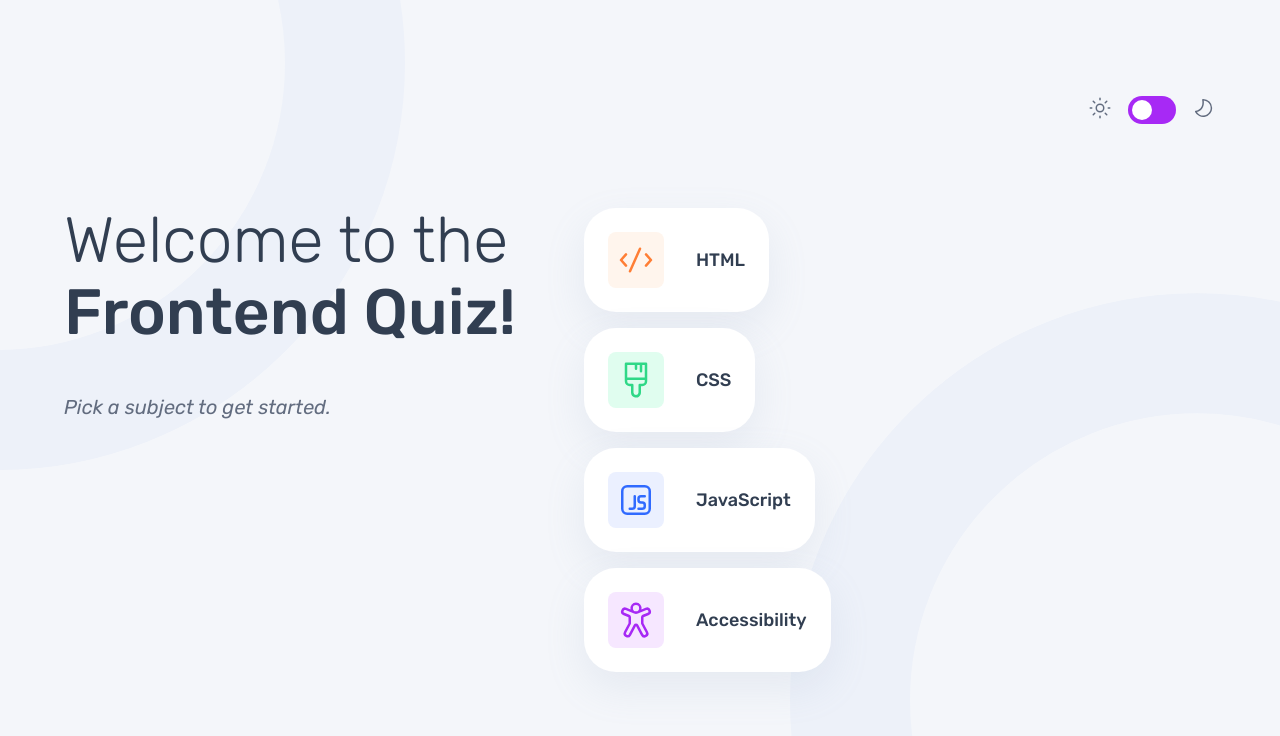
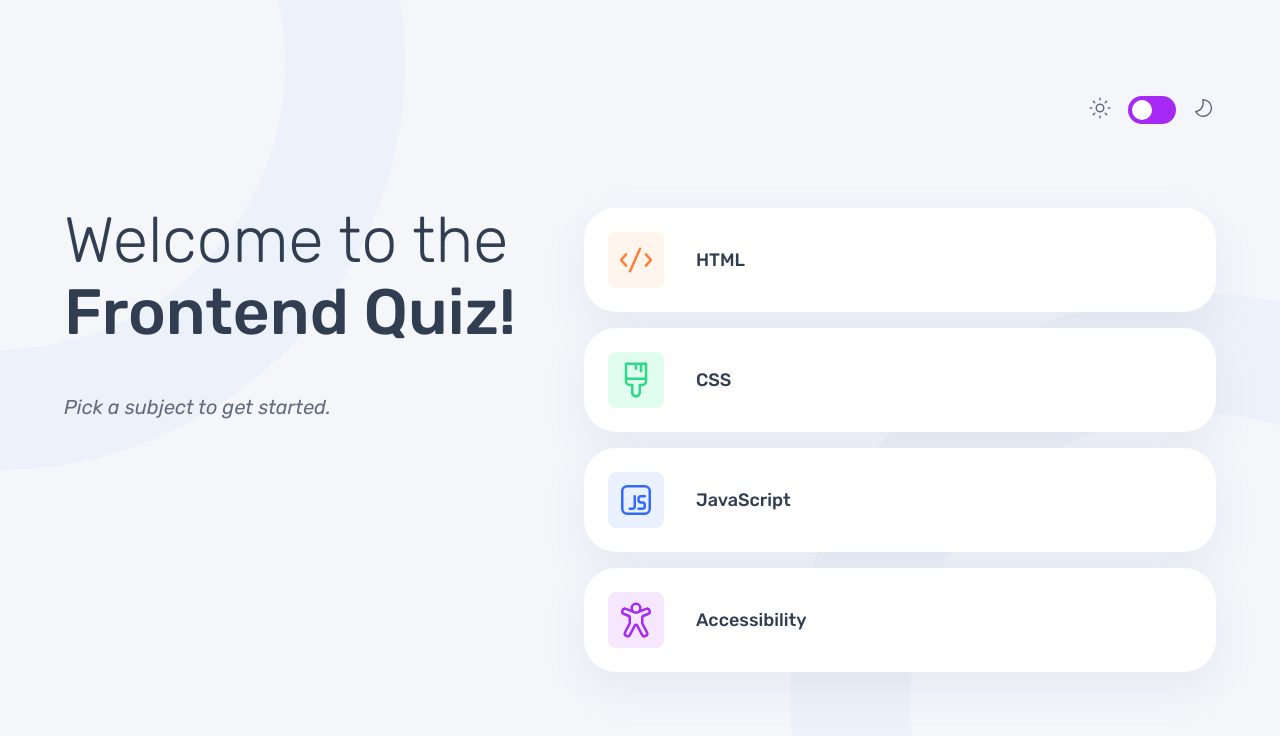
Before and after one commit to paladinescamila/Frontend-Quiz-App, a React (Vite) app: page / in a window 1280 px wide. Shown: the top 736 px of the page. Built offline with nearby package versions, Linux system fonts and the light colour scheme.

Commit message:
Fix button

```diff
--- a/src/components/Card.tsx
+++ b/src/components/Card.tsx
@@ -13,14 +13,14 @@ export default function Card({
 }) {
 	return (
 		<button
-			className={`p-4 md:p-6 flex flex-row gap-4 md:gap-8 items-center bg-white dark:bg-blue-850 rounded-xl md:rounded-4xl cursor-pointer custom-shadow-light dark:custom-shadow-dark ${className || ''}`}
+			className={`w-full p-4 md:p-6 flex flex-row gap-4 md:gap-8 items-center justify-start bg-white dark:bg-blue-850 rounded-xl md:rounded-4xl cursor-pointer custom-shadow-light dark:custom-shadow-dark ${className || ''}`}
 			onClick={(e) => {
 				e.preventDefault();
 				onClick?.();
 			}}>
 			{leftComponent}
 			<article className='flex-1'>
-				<h2 className='text-preset-4 text-blue-900 dark:text-white'>{text}</h2>
+				<h2 className='text-preset-4 text-blue-900 dark:text-white text-start'>{text}</h2>
 			</article>
 			{rightComponent}
 		</button>
```
